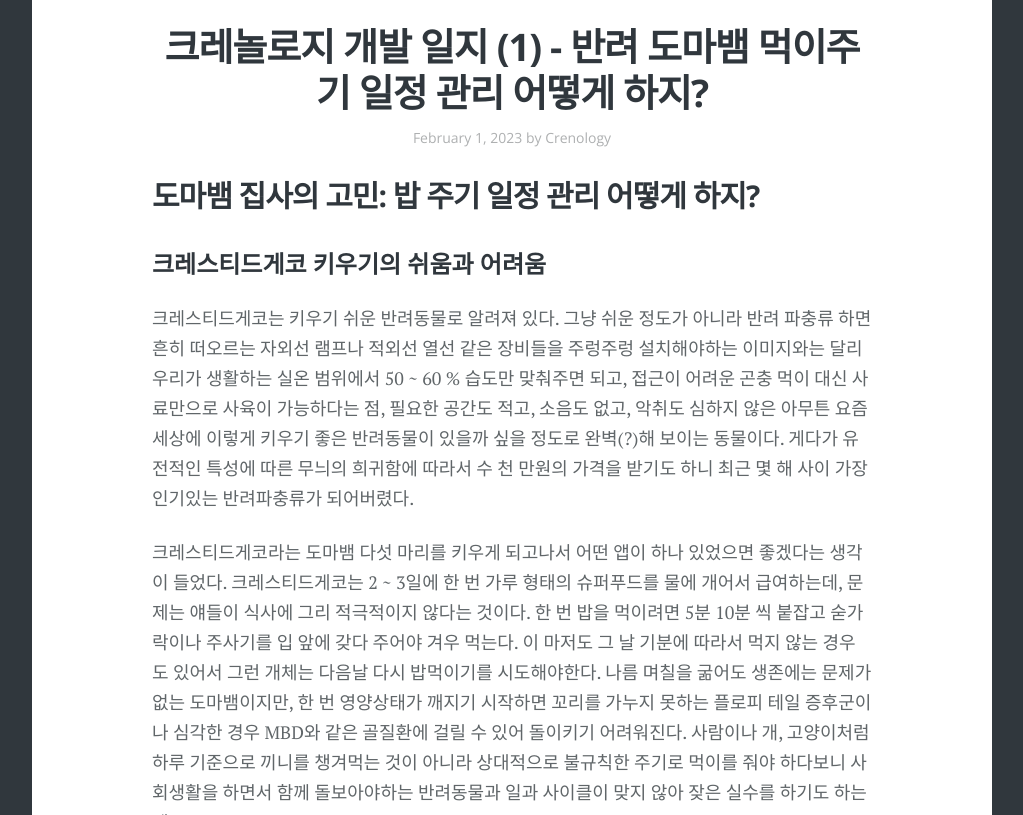
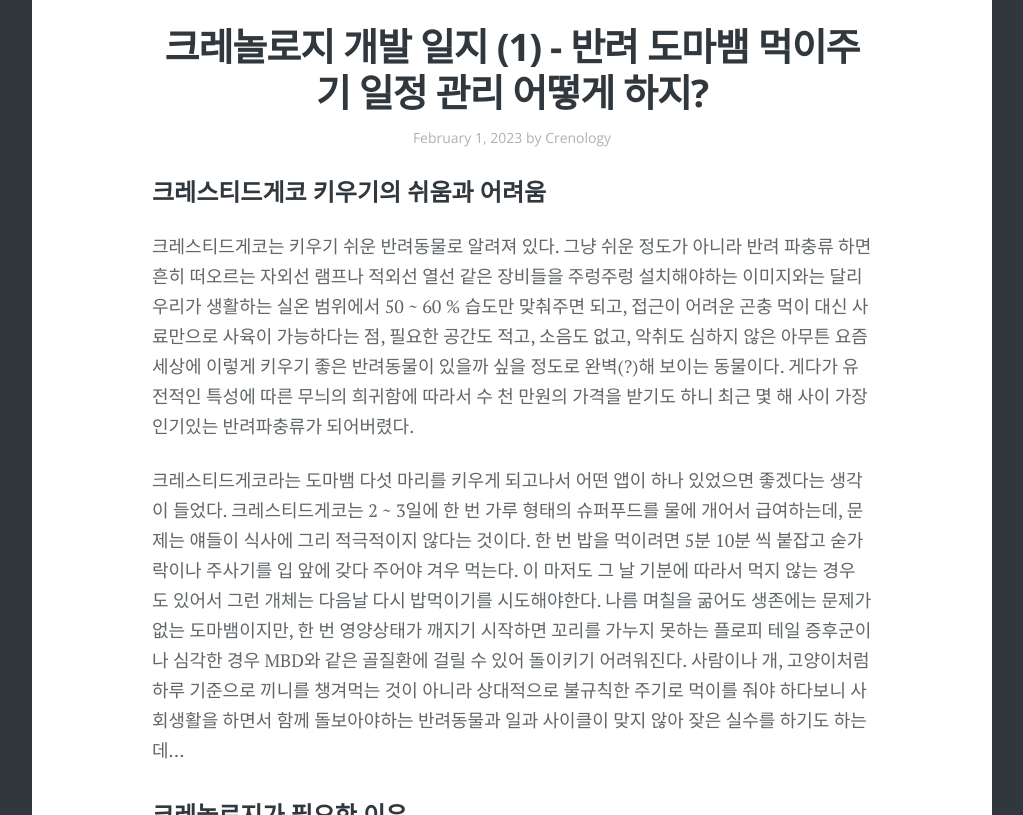
Before and after one commit to fatihohn/crenology_com, a Jekyll site: the page built from _posts/2023-02-01-1.md, in a window 1280 px wide and 900 px high, scrolled down 648 px, cut to the strip 85-900 px from the top of the window. Shown: the whole strip, without its empty margins (128-1151 px from the left). Built offline with Jekyll 4.4.1, drawn with Linux system fonts in a browser that asks for light colours; some web fonts are replaced.

Commit message:
Update 2023-02-01-1.md

```diff
--- a/_posts/2023-02-01-1.md
+++ b/_posts/2023-02-01-1.md
@@ -5,8 +5,6 @@ date:   2023-02-01
 featured_image: crenology_logo.png
 tags: [크레놀로지, 앱, 개발]
 ---
-
-### 도마뱀 집사의 고민: 밥 주기 일정 관리 어떻게 하지?
 
 #### 크레스티드게코 키우기의 쉬움과 어려움
 
```
